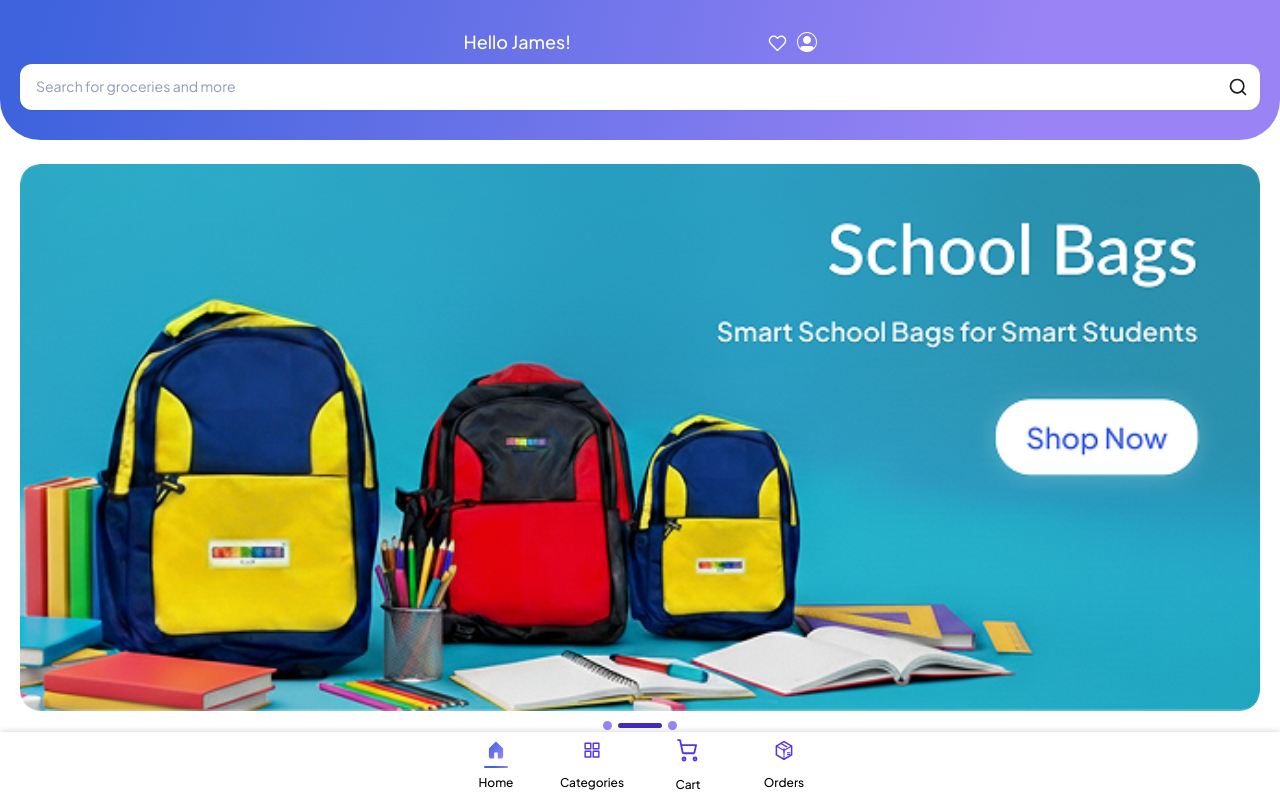
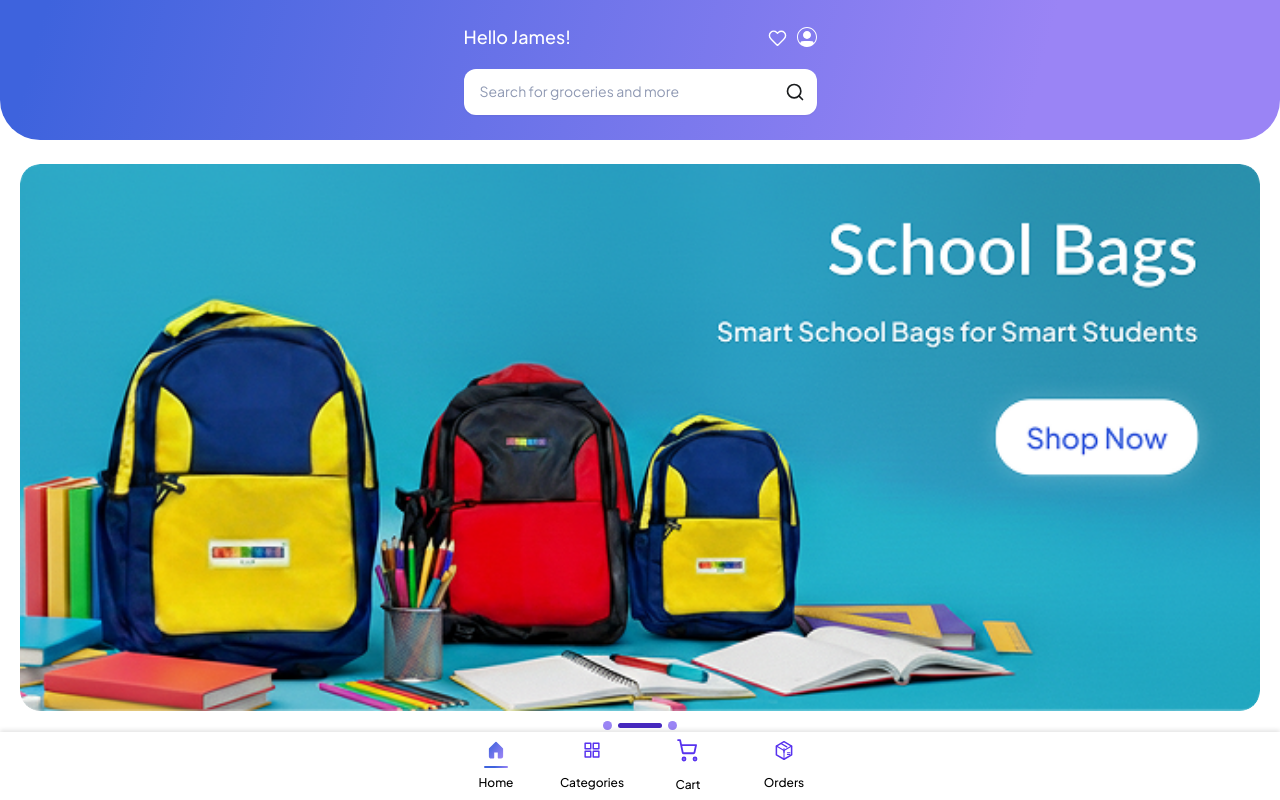
Before and after one commit to shreeram-kaudare-tc/student-kare, an Angular app in the folder student-kare-fe/: page /home in a window 1280 px wide. Built offline with nearby package versions, Linux system fonts and the light colour scheme.

Commit message:
fix icon position in home screen

```diff
--- a/student-kare-fe/src/app/pages/home-page/home-page.html
+++ b/student-kare-fe/src/app/pages/home-page/home-page.html
@@ -6,32 +6,32 @@
         <!-- Gradient Header Block -->
         <div class="w-full rounded-b-[40px] pt-px pb-px gap-[10px] flex flex-col justify-center min-h-[140px] max-h-[170px]" style="background: linear-gradient(104.94deg, #3E63DD 3.61%, #9A84F5 80.46%);">
 
+            <!-- Header Container - Figma Level Density (max-393px centered) -->
+            <div class="px-[20px] w-full max-w-[393px] mx-auto">
+                <div class="flex items-center justify-between min-h-[23px] w-full">
                     <!-- Header: Hello James! (Figma 18px Medium, 100% leading) -->
-            <div class="flex items-center justify-between px-[20px] w-full max-w-[393px] mx-auto min-h-[23px]">
                     <h1 class="text-[18px] font-medium text-white leading-[100%] tracking-[0%] font-jakarta">Hello James!</h1>
+
                     <!-- Header Icons Group - Figma Frame 1686563856 (49px wide, 10px gap) -->
                     <div class="flex items-center gap-[10px] w-[49px] h-[20px] justify-end">
-                    <!-- Wishlist/Heart Icon (19x17) -->
                         <button class="w-[19px] h-[20px] flex items-center justify-center">
                             <svg width="19" height="17" viewBox="0 0 24 22" fill="none" stroke="white" stroke-width="1.8" stroke-linecap="round" stroke-linejoin="round">
                                 <path d="M20.84 4.61a5.5 5.5 0 0 0-7.78 0L12 5.67l-1.06-1.06a5.5 5.5 0 0 0-7.78 7.78l1.06 1.06L12 21.23l7.78-7.78 1.06-1.06a5.5 5.5 0 0 0 0-7.78z" />
                             </svg>
                         </button>
-                    <!-- Profile Icon - Figma Frame 1686563783 (20x20, Nav to Login 1) -->
                         <div (click)="router.navigate(['/login-one'])" class="w-[20px] h-[20px] flex items-center justify-center cursor-pointer">
                             <svg width="20" height="20" viewBox="0 0 20 20" fill="none" xmlns="http://www.w3.org/2000/svg">
                                 <path d="M14 8C14 9.06087 13.5786 10.0783 12.8284 10.8284C12.0783 11.5786 11.0609 12 10 12C8.93913 12 7.92172 11.5786 7.17157 10.8284C6.42143 10.0783 6 9.06087 6 8C6 6.93913 6.42143 5.92172 7.17157 5.17157C7.92172 4.42143 8.93913 4 10 4C11.0609 4 12.0783 4.42143 12.8284 5.17157C13.5786 5.92172 14 6.93913 14 8Z" fill="white" />
-                            <path fill-rule="evenodd" clip-rule="evenodd"
-                                d="M9.592 19.992C4.2585 19.778 0 15.386 0 10C0 4.477 4.477 0 10 0C15.523 0 20 4.477 20 10C20 15.523 15.523 20 10 20H9.863C9.77233 20 9.682 19.9973 9.592 19.992ZM3.583 16.31C3.50823 16.0953 3.48278 15.8665 3.50854 15.6406C3.5343 15.4147 3.6106 15.1975 3.73179 15.0051C3.85298 14.8128 4.01593 14.6502 4.20856 14.5294C4.40119 14.4086 4.61855 14.3328 4.8445 14.3075C8.7425 13.876 11.2815 13.915 15.1605 14.3165C15.3868 14.3401 15.6046 14.4149 15.7976 14.5354C15.9905 14.6559 16.1534 14.8189 16.2739 15.0119C16.3943 15.2048 16.4691 15.4227 16.4927 15.649C16.5162 15.8753 16.4877 16.1039 16.4095 16.3175C18.0721 14.6355 19.0031 12.365 19 10C19 5.0295 14.9705 1 10 1C5.0295 1 1 5.0295 1 10C1 12.458 1.9855 14.686 3.583 16.31Z"
-                                fill="white" />
+                                <path fill-rule="evenodd" clip-rule="evenodd" d="M9.592 19.992C4.2585 19.778 0 15.386 0 10C0 4.477 4.477 0 10 0C15.523 0 20 4.477 20 10C20 15.523 15.523 20 10 20H9.863C9.77233 20 9.682 19.9973 9.592 19.992ZM3.583 16.31C3.50823 16.0953 3.48278 15.8665 3.50854 15.6406C3.5343 15.4147 3.6106 15.1975 3.73179 15.0051C3.85298 14.8128 4.01593 14.6502 4.20856 14.5294C4.40119 14.4086 4.61855 14.3328 4.8445 14.3075C8.7425 13.876 11.2815 13.915 15.1605 14.3165C15.3868 14.3401 15.6046 14.4149 15.7976 14.5354C15.9905 14.6559 16.1534 14.8189 16.2739 15.0119C16.3943 15.2048 16.4691 15.4227 16.4927 15.649C16.5162 15.8753 16.4877 16.1039 16.4095 16.3175C18.0721 14.6355 19.0031 12.365 19 10C19 5.0295 14.9705 1 10 1C5.0295 1 1 5.0295 1 10C1 12.458 1.9855 14.686 3.583 16.31Z" fill="white" />
                             </svg>
                         </div>
                     </div>
                 </div>
+            </div>
 
-            <!-- Search Bar - Figma 46px height, 12px radius, 16px/12px padding, 12px gap -->
-            <div class="px-[20px]">
-                <div class="flex items-center gap-[12px] rounded-[12px] h-[46px] pl-[16px] pr-[12px] bg-white shadow-sm">
+            <!-- Search Bar Container (max-393px centered) -->
+            <div class="px-[20px] w-full max-w-[393px] mx-auto mt-[10px]">
+                <div class="flex items-center gap-[12px] rounded-[12px] h-[46px] pl-[16px] pr-[12px] bg-white shadow-sm w-full">
                     <input type="text" placeholder="Search for groceries and more" class="flex-1 bg-transparent text-[14px] text-[#1A1C1E] placeholder-[#8F99B3] font-normal outline-none border-none font-jakarta" />
                     <svg width="20" height="20" viewBox="0 0 24 24" fill="none" stroke="#1A1C1E" stroke-width="2" stroke-linecap="round" stroke-linejoin="round">
                         <circle cx="11" cy="11" r="8" />
```
Lines whose indentation alone changed are shown as unchanged.
